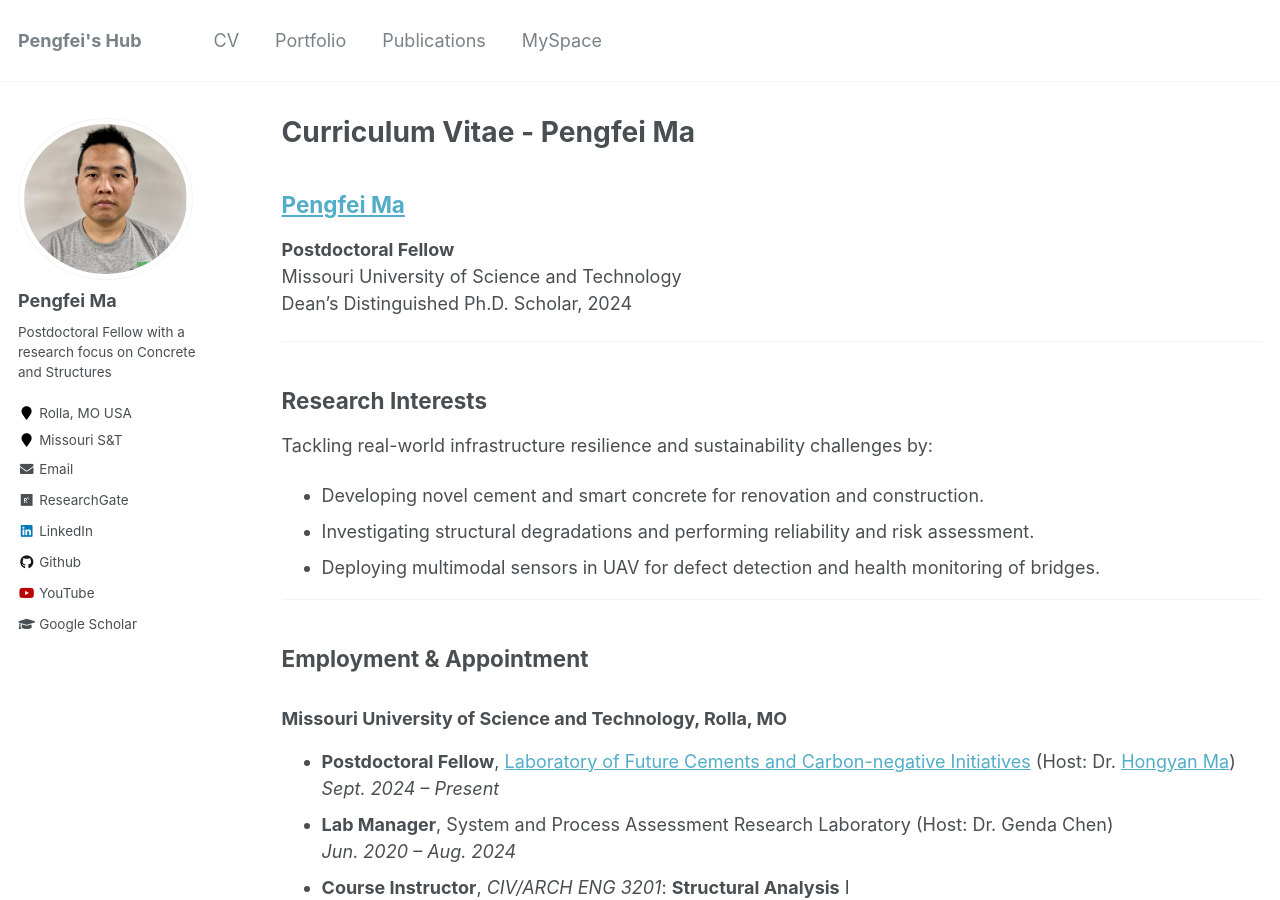
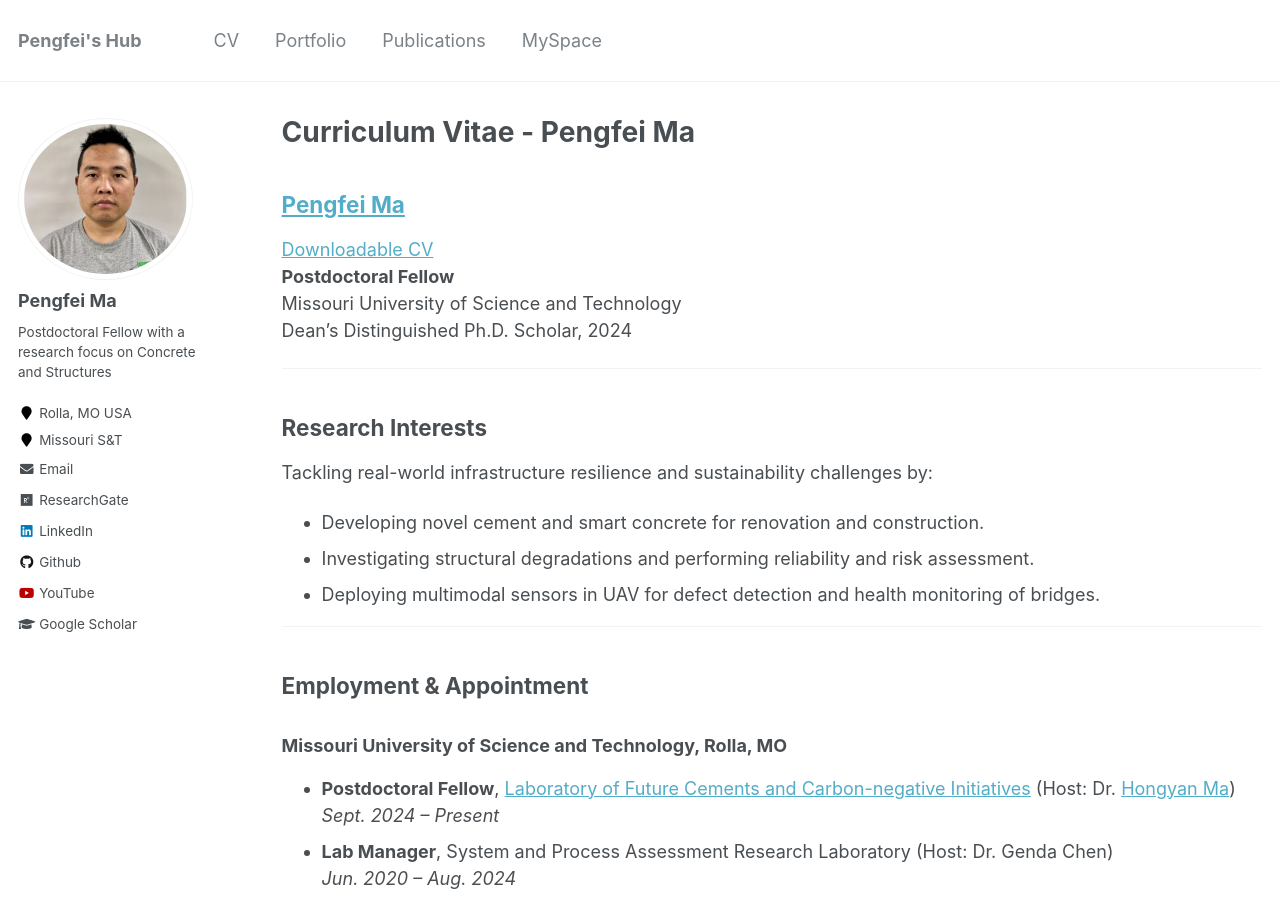
Before and after one commit to KyleMMA/KyleMMA.github.io, a Jekyll site: the page built from _pages/cv.md, in a window 1280 px wide and 900 px high. Built offline with Jekyll 4.4.1, drawn with Linux system fonts in a browser that asks for light colours.

Commit message:
Update cv.md

```diff
--- a/_pages/cv.md
+++ b/_pages/cv.md
@@ -9,7 +9,8 @@ redirect_from:
 
 
 
-## [**Pengfei Ma**](https://drive.google.com/file/d/1SazB7wKcy0nsfQ1E254Oolwknu4uUBV6/view?usp=drive_link)
+## [**Pengfei Ma**](https://drive.google.com/file/d/1SazB7wKcy0nsfQ1E254Oolwknu4uUBV6/view?usp=drive_link) <br/>
+[Downloadable CV](https://drive.google.com/file/d/1SazB7wKcy0nsfQ1E254Oolwknu4uUBV6/view?usp=drive_link) <br/>
 **Postdoctoral Fellow**<br/>
 Missouri University of Science and Technology<br/>
 Dean's Distinguished Ph.D. Scholar, 2024
```
